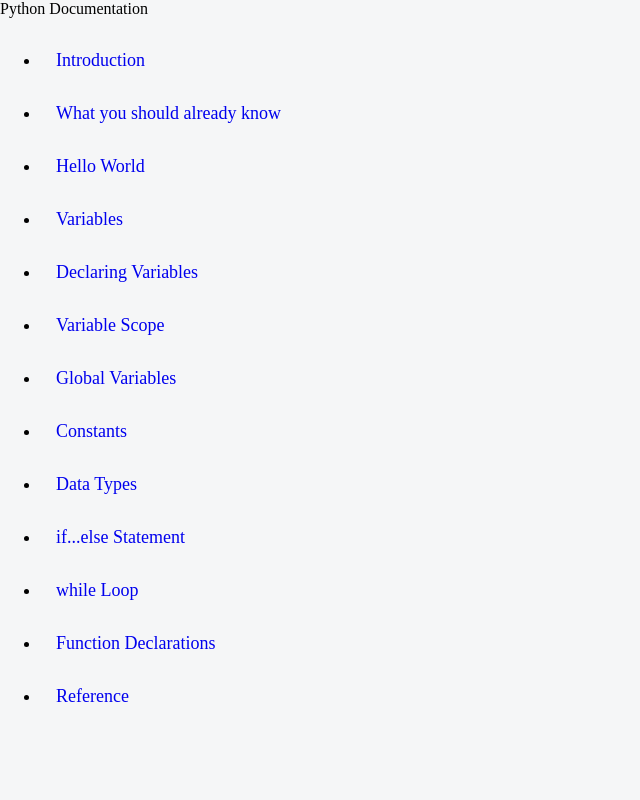
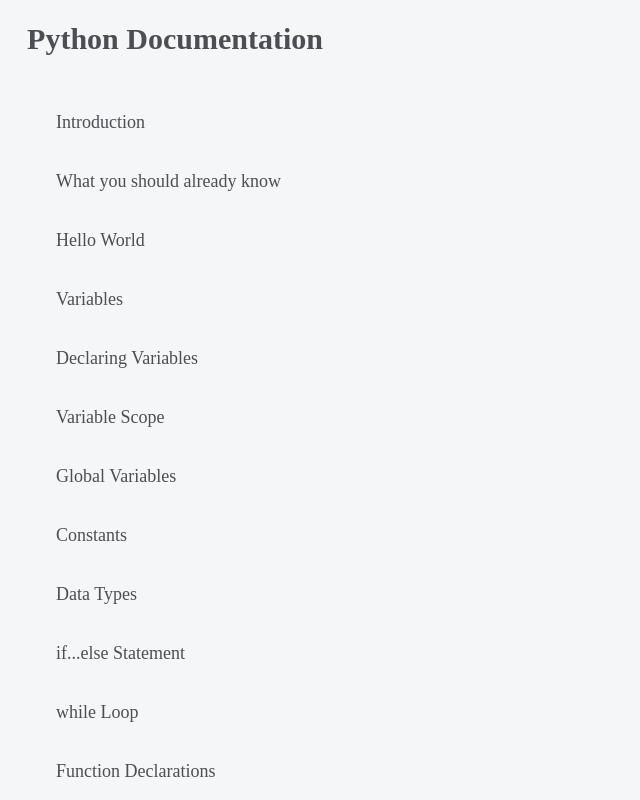
Before and after one commit to Yohannesiv/freecodecamp-Technical-Documentation-Page, a plain HTML site: page index.html in a window 1280 px wide. Shown: the whole page, without its empty margins (0-640 px from the left). Drawn offline with Linux system fonts and the light colour scheme.

Commit message:
added css for  nav

```diff
--- a/styles.css
+++ b/styles.css
@@ -1,6 +1,7 @@
 body {
     background-color: #F5f6f7;
     margin: 0;
+    line-height: 1.5;
 }
 
 nav {
@@ -11,13 +12,28 @@ nav {
     top: 0;
     left: 0;
     overflow-x: hidden;
+    border-bottom: 1px solid ;
+}
+
+nav header {
+    padding: 16px;
+    font-size: 30px;
+    font-weight: bold;
+    text-align: center;
+    color: #4d4e53;
+}
+
+.navbar ul {
+    list-style-type: none;
 }
 
 .navbar ul li a {
     padding: 16px;
     text-decoration: none;
     font-size: 18px;
+    color: #4d4e53;
     display: block;
+    cursor: pointer;
   }
 
 .main {
```
